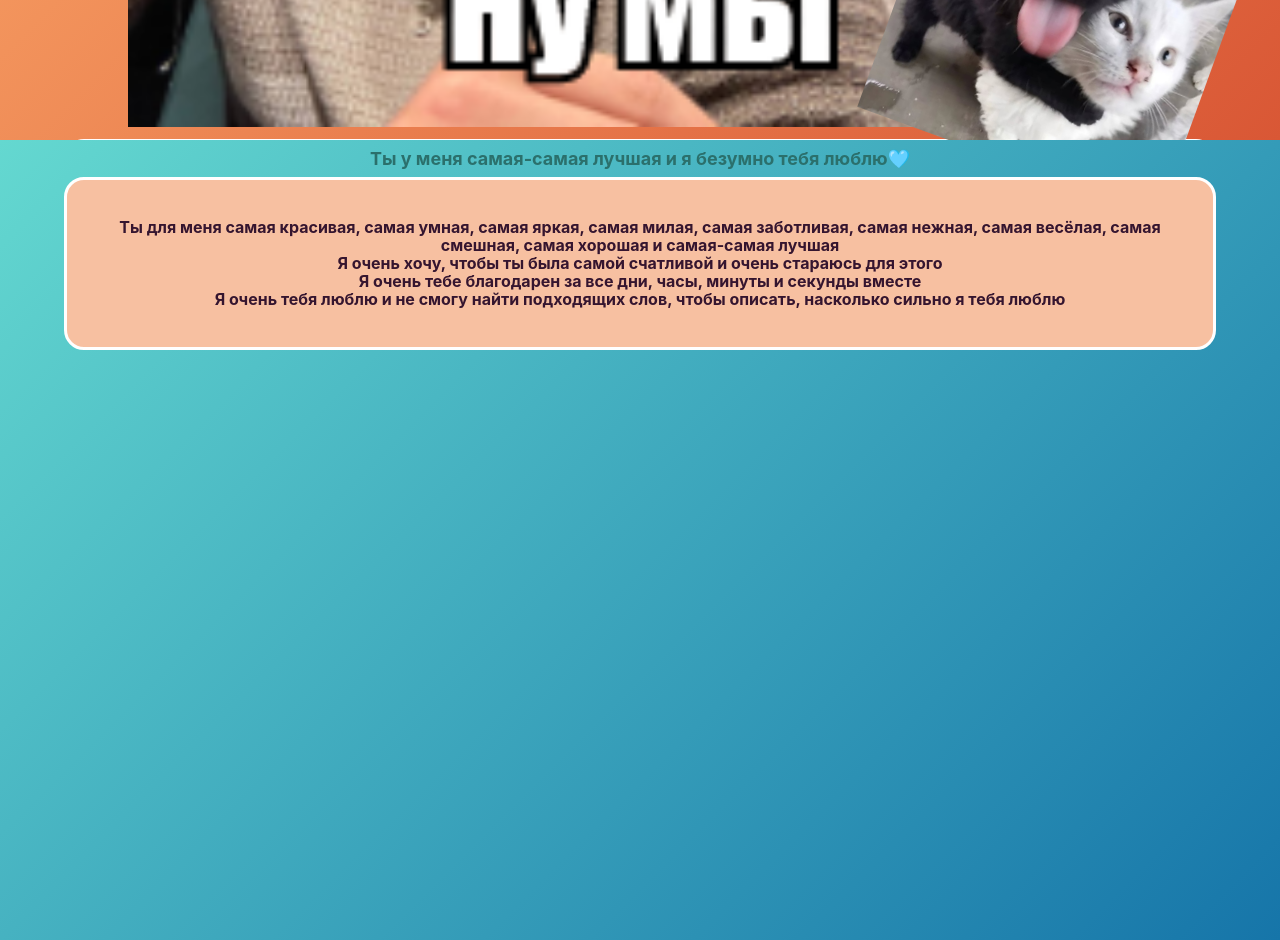
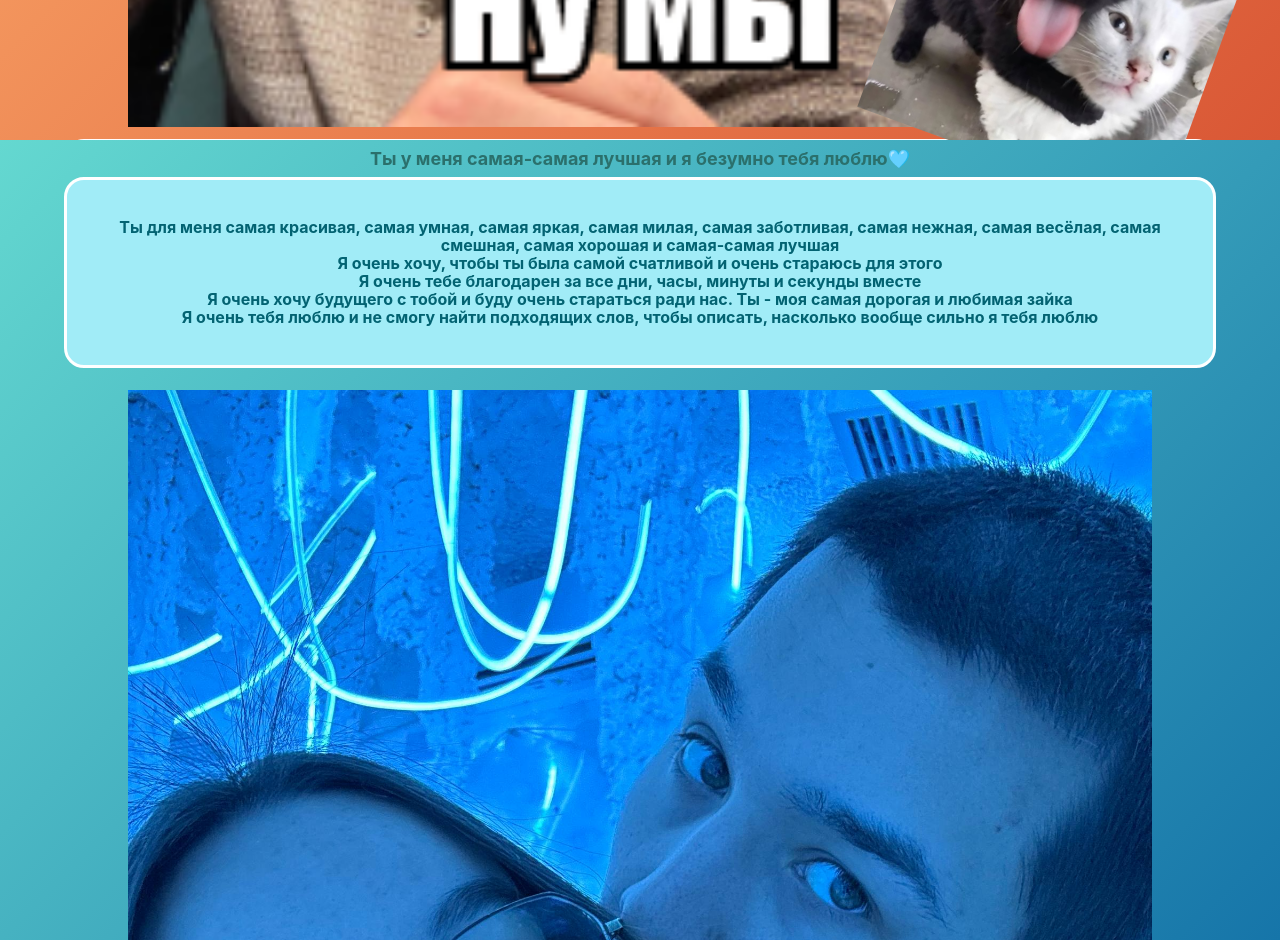
Before and after one commit to XAM30ID/honeys-birthday, a plain HTML site: page index.html in a window 1280 px wide. Shown: the part 1460-2400 px from the top of the page. Drawn offline with Linux system fonts and the light colour scheme.

Commit message:
second-commit

```diff
--- a/index.html
+++ b/index.html
@@ -57,8 +57,13 @@
             Ты для меня самая красивая, самая умная, самая яркая, самая милая, самая заботливая, самая нежная, самая весёлая, самая смешная, самая хорошая и самая-самая лучшая<br>
 Я очень хочу, чтобы ты была самой счатливой и очень стараюсь для этого<br>
 Я очень тебе благодарен за все дни, часы, минуты и секунды вместе<br>
-Я очень тебя люблю и не смогу найти подходящих слов, чтобы описать, насколько сильно я тебя люблю
+Я очень хочу будущего с тобой и буду очень стараться ради нас. Ты - моя самая дорогая и любимая зайка<br>
+Я очень тебя люблю и не смогу найти подходящих слов, чтобы описать, насколько вообще сильно я тебя люблю
         </div>
+        <div class="fourth-image-block">
+            <img src="" alt="" class="fourth-meme">
+            <img src="" alt="" class="fith-meme">
+            <img src="images/fourth-image.jpg" alt="" class="fourth-image"></div>
     </section>
 </body>
  </html>
--- a/style.css
+++ b/style.css
@@ -80,7 +80,7 @@ body {
     font-size: 16px;
     line-height: 18px;
     text-align: center;
-    color: #35152f;
+    color: #5c054c;
     border: solid 3px white;
 }
 
@@ -128,7 +128,7 @@ body {
     font-size: 16px;
     line-height: 18px;
     text-align: center;
-    color: #35152f;
+    color: #813407;
     border: solid 3px white;
 }
 
@@ -158,7 +158,7 @@ body {
     font-size: 16px;
     line-height: 18px;
     text-align: center;
-    color: #35152f;
+    color: #813407;
     border: solid 3px white;
 }
 
@@ -202,7 +202,7 @@ body {
 
 .third-section-text {
     margin-top: 1vh;
-    background-color: #F7C0A1;
+    background-color: #A1ECF7;
     border-radius: 20px;
     text-align: center;
     padding: 3vw;
@@ -212,6 +212,17 @@ body {
     font-size: 16px;
     line-height: 18px;
     text-align: center;
-    color: #35152f;
+    color: #036372;
     border: solid 3px white;
 }
+
+.fourth-image-block {
+    margin-top: .5vh;
+    width: auto;
+    padding: 0 5vw;
+    position: relative;
+}
+
+.fourth-image {
+    width: 100%;
+}
```
